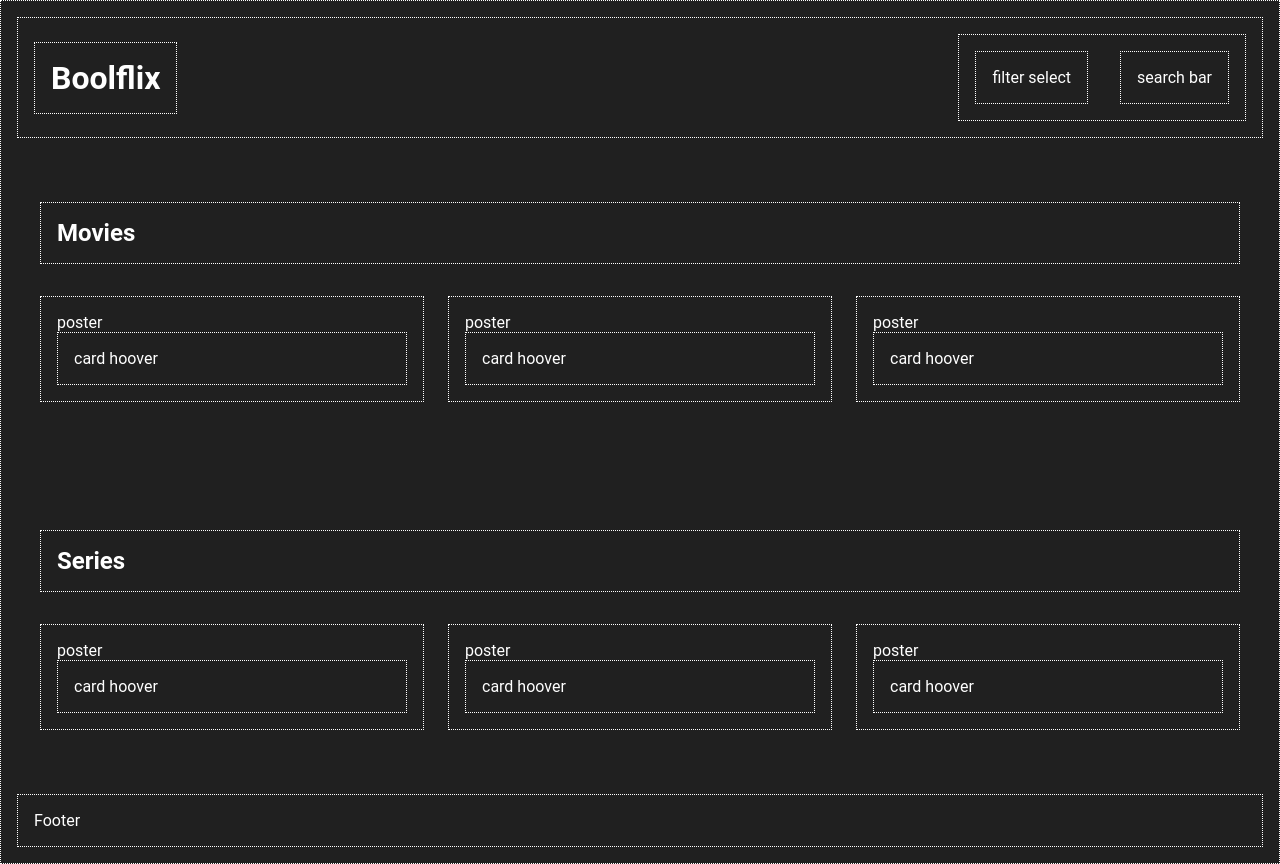
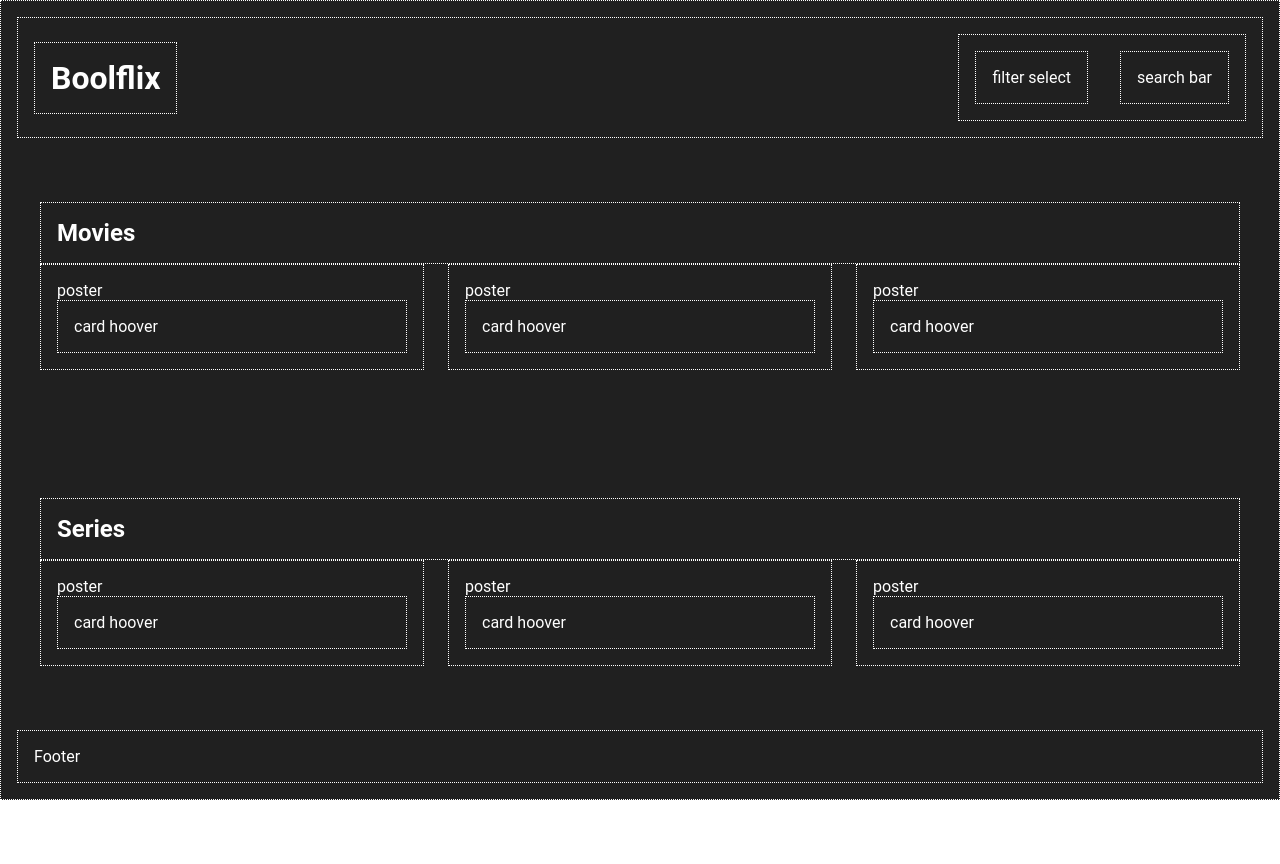
Before and after one commit to CamilloRosanio/react-boolflix, a React (Vite) app: page / in a window 1280 px wide. After the commit the page ends 800 px from the top, so only its background shows below. Built offline with nearby package versions, Linux system fonts and the light colour scheme; no server answers.

Commit message:
creazione COMPONENT MAIN

```diff
--- a/src/assets/css/index.css
+++ b/src/assets/css/index.css
@@ -66,7 +66,7 @@ main {
   gap: 2rem;
 }
 
-.cardsGallery {
+.resultSection {
   margin: 4rem 0;
 }
 
--- /dev/null
+++ b/src/components/Main.jsx
@@ -0,0 +1,14 @@
+// COMPONENTS IMPORT
+import ResultSection from "../components/ResultSection";
+
+
+// COMPONENT EXPORT
+
+export default function Main() {
+    return <>
+        <main>
+            <ResultSection sectionTitle='Movies' />
+            <ResultSection sectionTitle='Series' />
+        </main>
+    </>
+}
--- a/src/components/CardsList.jsx
+++ b/src/components/ResultSection.jsx
@@ -7,7 +7,7 @@ import Card from "./Card";
 export default function CardsList({ sectionTitle }) {
     return <>
         <div className="container">
-            <div className="cardsGallery">
+            <div className="resultSection">
                 <h2 className="debug">{sectionTitle}</h2>
 
                 <div className="List">
--- a/src/pages/HomePage.jsx
+++ b/src/pages/HomePage.jsx
@@ -1,7 +1,7 @@
 // COMPONENTS IMPORT
 import Header from "../components/Header";
 import Footer from "../components/Footer";
-import CardsList from "../components/CardsList";
+import Main from "../components/Main";
 
 // COMPONENT EXPORT
 
@@ -10,10 +10,7 @@ export default function HomePage() {
         <div className="wrapper debug">
             <Header />
 
-            <main>
-                <CardsList sectionTitle='Movies' />
-                <CardsList sectionTitle='Series' />
-            </main>
+            <Main />
 
             <Footer />
         </div>
```
